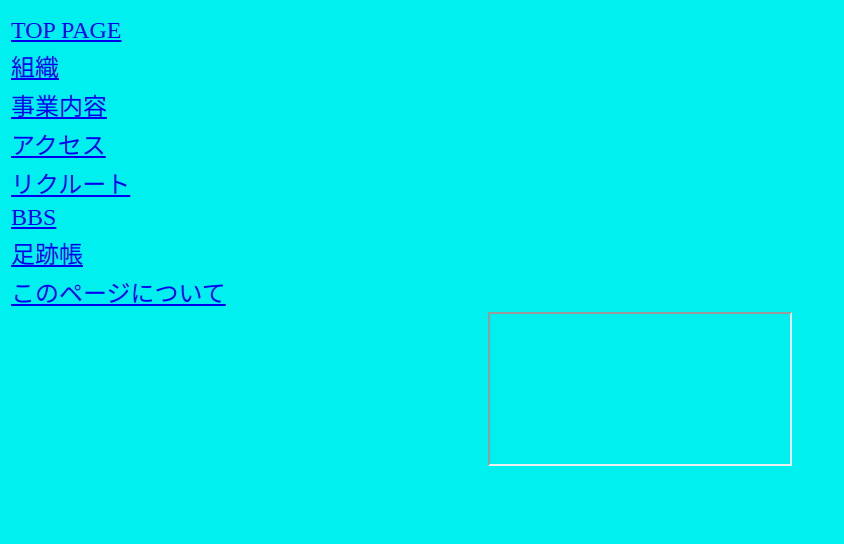
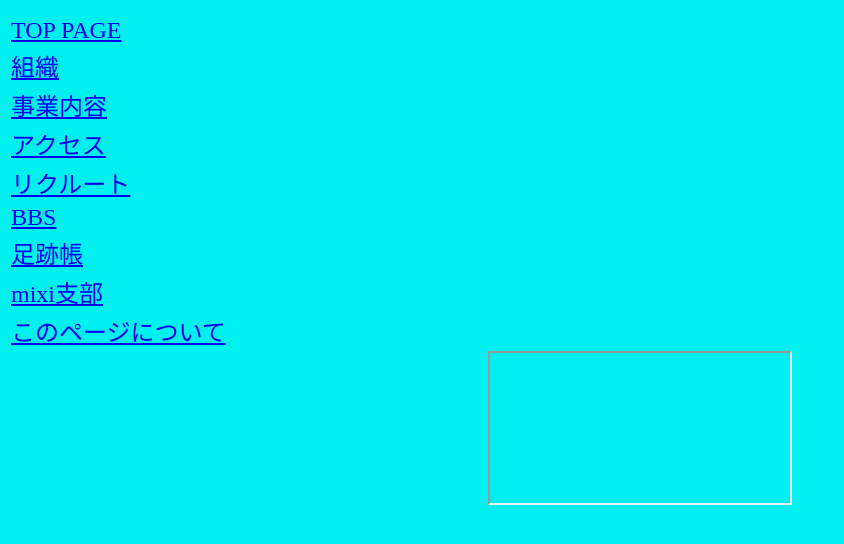
Before and after one commit to IshiiTsuubitoPrgramOffice/IshiiTsuubitoPrgramOffice.github.io, a plain HTML site: page MENU.HTM in a window 1280 px wide. Shown: the part 230-774 px from the top of the page, without its empty margins (0-844 px from the left). Drawn offline with Linux system fonts and the light colour scheme; no server answers.

Commit message:
add mixi

```diff
--- a/MENU.HTM
+++ b/MENU.HTM
@@ -41,6 +41,11 @@
 		<TR>
 			<TD>
 				<FONT SIZE=5 color="#00ff00"><A HREF="https://9208.teacup.com/ishii2bitprogram/bbs/t1/l50" TARGET="MAIN_PAGE">足跡帳</A></FONT>
+			</TD>
+		</TR>
+		<TR>
+			<TD>
+				<FONT SIZE=5 color="#00ff00"><A HREF="https://mixi.jp/view_community.pl?id=6337013" TARGET="MAIN_PAGE">mixi支部</A></FONT>
 			</TD>
 		</TR>
 		<TR>
```
